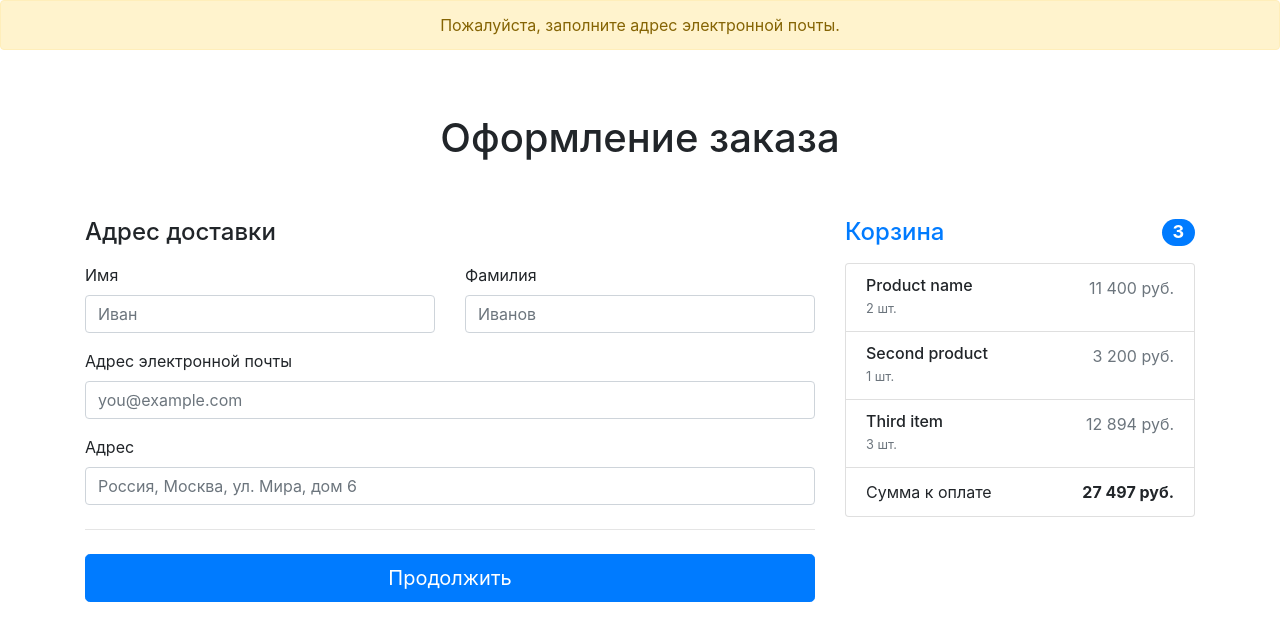
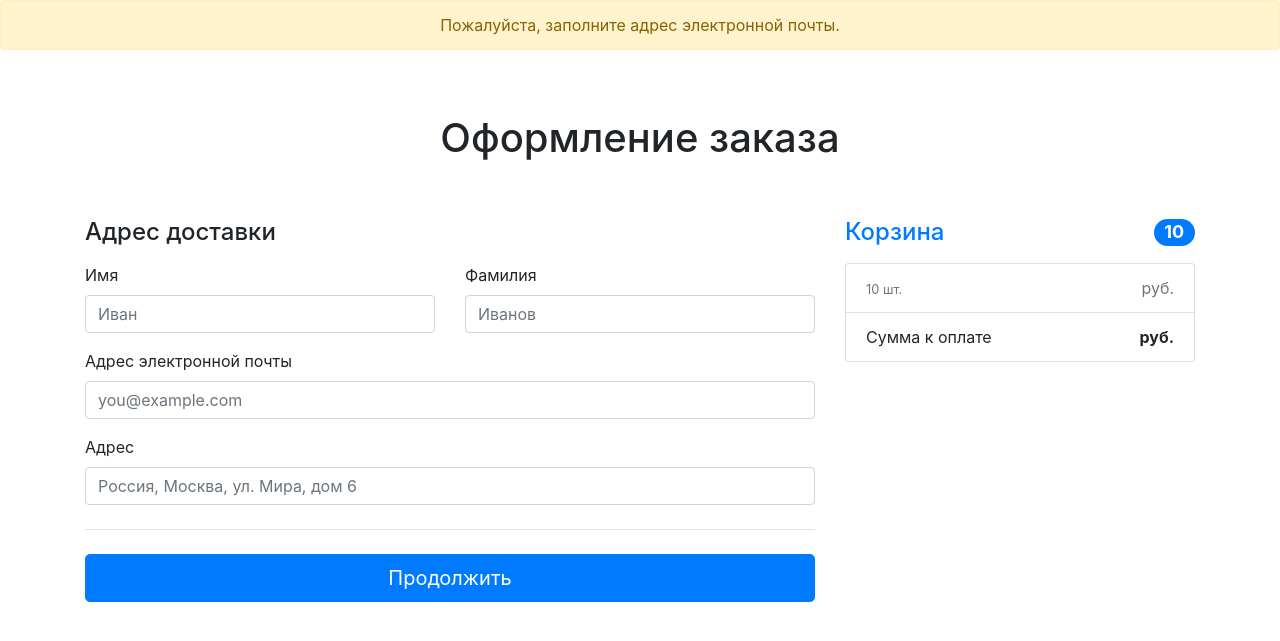
Before and after one commit to Vasiliynemix/store_django, a Django app: page /orders/order_create/ in a window 1280 px wide. Shown: the part 56-697 px from the top of the page. Run offline with Django 4.2, Linux system fonts and the light colour scheme; a user stored in the database is signed in; data comes from the database, SQL or seed files in the repository; tables that the repository leaves empty hold one stand-in row (values such as "Sample post"); some libraries are stand-ins or nearby versions.

Commit message:
humanize(intcomma), logic createView

```diff
--- a/orders/forms.py
+++ b/orders/forms.py
@@ -4,6 +4,13 @@ from orders.models import Order
 
 
 class OrderForm(forms.ModelForm):
+    first_name = forms.CharField(widget=forms.TextInput(attrs={'class': 'form-control', 'placeholder': 'Иван'}))
+    last_name = forms.CharField(widget=forms.TextInput(attrs={'class': 'form-control', 'placeholder': 'Иванов'}))
+    email = forms.EmailField(widget=forms.EmailInput(attrs={'class': 'form-control', 'placeholder': 'you@example.com'}))
+    address = forms.CharField(widget=forms.TextInput(attrs={
+        'class': 'form-control', 'placeholder': 'Россия, Москва, ул. Мира, дом 6',
+    }))
+
     class Meta:
         model = Order
         fields = ('first_name', 'last_name', 'email', 'address')
--- a/orders/templates/orders/order-create.html
+++ b/orders/templates/orders/order-create.html
@@ -1,5 +1,5 @@
 {% extends 'products/base.html' %}
-{% load static %}
+{% load static humanize %}
 
 {% block logo_link %}
     <a class="navbar-brand" href="{% url 'index' %}">Store</a>
@@ -22,61 +22,48 @@
                 <div class="col-md-5 col-lg-4 order-md-last">
                     <h4 class="d-flex justify-content-between align-items-center mb-3">
                         <span class="text-primary">Корзина</span>
-                        <span class="badge badge-primary badge-pill text-white">3</span>
+                        <span class="badge badge-primary badge-pill text-white">{{ baskets.total_quantity }}</span>
                     </h4>
                     <ul class="list-group mb-3">
-                        <li class="list-group-item d-flex justify-content-between lh-sm">
-                            <div>
-                                <h6 class="my-0">Product name</h6>
-                                <small class="text-muted">2 шт.</small>
-                            </div>
-                            <span class="text-muted">11 400 руб.</span>
-                        </li>
-                        <li class="list-group-item d-flex justify-content-between lh-sm">
-                            <div>
-                                <h6 class="my-0">Second product</h6>
-                                <small class="text-muted">1 шт.</small>
-                            </div>
-                            <span class="text-muted">3 200 руб.</span>
-                        </li>
-                        <li class="list-group-item d-flex justify-content-between lh-sm">
-                            <div>
-                                <h6 class="my-0">Third item</h6>
-                                <small class="text-muted">3 шт.</small>
-                            </div>
-                            <span class="text-muted">12 894 руб.</span>
-                        </li>
+                        {% for basket in baskets %}
+                            <li class="list-group-item d-flex justify-content-between lh-sm">
+                                <div>
+                                    <h6 class="my-0">{{ basket.product.name }}</h6>
+                                    <small class="text-muted">{{ basket.quantity }} шт.</small>
+                                </div>
+                                <span class="text-muted">{{ basket.sum|intcomma }} руб.</span>
+                            </li>
+                        {% endfor %}
                         <li class="list-group-item d-flex justify-content-between">
                             <span>Сумма к оплате</span>
-                            <strong>27 497 руб.</strong>
+                            <strong>{{ baskets.total_sum|intcomma }} руб.</strong>
                         </li>
                     </ul>
                 </div>
                 <div class="col-md-7 col-lg-8">
                     <h4 class="mb-3">Адрес доставки</h4>
-                    <form>
+                    <form action="{% url 'orders:order_create' %}" method="post">
+                        {% csrf_token %}
                         <div class="row g-3">
                             <div class="col-sm-6">
-                                <label for="firstName" class="form-label">Имя</label>
-                                <input type="text" class="form-control" id="firstName" placeholder="Иван" value=""
-                                       required>
+                                <label for="{{ form.first_name.id_for_label }}" class="form-label">Имя</label>
+                                {{ form.first_name }}
                             </div>
 
                             <div class="col-sm-6">
-                                <label for="lastName" class="form-label">Фамилия</label>
-                                <input type="text" class="form-control" id="lastName" placeholder="Иванов" value=""
-                                       required>
+                                <label for="{{ form.last_name.id_for_label }}" class="form-label">Фамилия</label>
+                                {{ form.last_name }}
                             </div>
 
                             <div class="col-12 mt-3">
-                                <label for="email" class="form-label">Адрес электронной почты</label>
-                                <input type="email" class="form-control" id="email" placeholder="you@example.com">
+                                <label for="{{ form.email.id_for_label }}" class="form-label">Адрес электронной
+                                    почты</label>
+                                {{ form.email }}
                             </div>
 
                             <div class="col-12 mt-3">
-                                <label for="address" class="form-label">Адрес</label>
-                                <input type="text" class="form-control" id="address"
-                                       placeholder="Россия, Москва, ул. Мира, дом 6" required>
+                                <label for="{{ form.address.id_for_label }}" class="form-label">Адрес</label>
+                                {{ form.address }}
                             </div>
 
                         </div>
--- a/orders/views.py
+++ b/orders/views.py
@@ -1,8 +1,16 @@
 from django.views.generic.edit import CreateView
+from django.urls import reverse_lazy
 
+from common.views import TitleMixin
 from orders.forms import OrderForm
 
 
-class OrderCreateView(CreateView):
+class OrderCreateView(TitleMixin, CreateView):
     template_name = 'orders/order-create.html'
     form_class = OrderForm
+    success_url = reverse_lazy('orders:order_create')
+    title = 'Store - Оформление заказа'
+
+    def form_valid(self, form):
+        form.instance.initiator = self.request.user
+        return super().form_valid(form)
--- a/products/templates/products/baskets.html
+++ b/products/templates/products/baskets.html
@@ -1,3 +1,5 @@
+{% load humanize %}
+
 {% if baskets %}
     <h4 class="mt-3 mb-3 d-flex justify-content-between align-items-center mb-3">
         Корзина <span class="badge badge-secondary badge-pill">{{ baskets.total_quantity }}</span>
@@ -15,7 +17,7 @@
                             <input name="basketID" type="number" class="form-control"
                                    value="{{ basket.quantity }}" min="0">
                         </div>
-                        <div class="col-lg-4">{{ basket.sum }} руб.</div>
+                        <div class="col-lg-4">{{ basket.sum|intcomma }} руб.</div>
                         <div class="col-lg-4">
                             <a href="{% url 'products:basket_remove' basket.id %}">
                                 <i class="fas fa-trash"></i>
@@ -29,7 +31,7 @@
     <div class="card mb-3">
         <div class="card-footer">
             <p class="float-left">Итого</p>
-            <h4 class="float-right">{{ baskets.total_sum }} руб.</h4>
+            <h4 class="float-right">{{ baskets.total_sum|intcomma }} руб.</h4>
         </div>
     </div>
     <a class="btn btn-success btn-lg float-right" href="{% url 'orders:order_create' %}">
--- a/products/templates/products/products.html
+++ b/products/templates/products/products.html
@@ -1,5 +1,5 @@
 {% extends 'products/base.html' %}
-{% load static %}
+{% load static humanize %}
 
 {% block css %}
     <link href="{% static 'vendor/css/products.css' %}" rel="stylesheet">
@@ -73,7 +73,7 @@
                                     <h4 class="card-title">
                                         <a href="#">{{ product.name }}</a>
                                     </h4>
-                                    <h5>{{ product.price }},00 руб.</h5>
+                                    <h5>{{ product.price|intcomma }} руб.</h5>
                                     <p class="card-text">{{ product.description }}</p>
                                 </div>
                                 <div class="card-footer text-center">
--- a/store/settings.py
+++ b/store/settings.py
@@ -39,6 +39,7 @@ INSTALLED_APPS = [
     'django.contrib.staticfiles',
     'django.contrib.sites',
     'debug_toolbar',
+    'django.contrib.humanize',
 
     'allauth',
     'allauth.account',
```
Also changed, not shown: orders/admin.py (+13 -1 lines).
